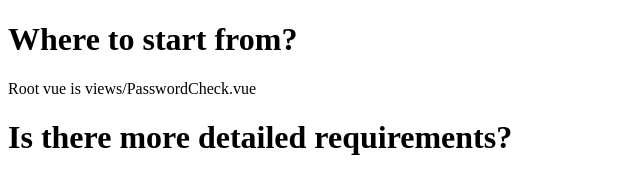
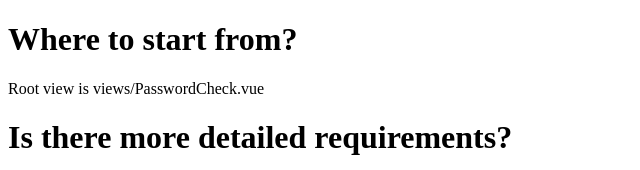
Before and after one commit to skoropadsky/vue-password-task, a Vue app: page / in a window 1280 px wide. Shown: the top 170 px of the page, without its empty margins (0-640 px from the left). Built offline with nearby package versions, Linux system fonts and the light colour scheme.

Commit message:
fixed typo

```diff
--- a/src/App.vue
+++ b/src/App.vue
@@ -3,7 +3,7 @@
     <h1>
       Where to start from?
     </h1>
-    <span>Root vue is views/PasswordCheck.vue</span>
+    <span>Root view is views/PasswordCheck.vue</span>
     <h1>Is there more detailed requirements?</h1>
     <span>Follow the test in 'tests/unit/PasswordCheck.spec.js'</span>
     <router-view/>
```
